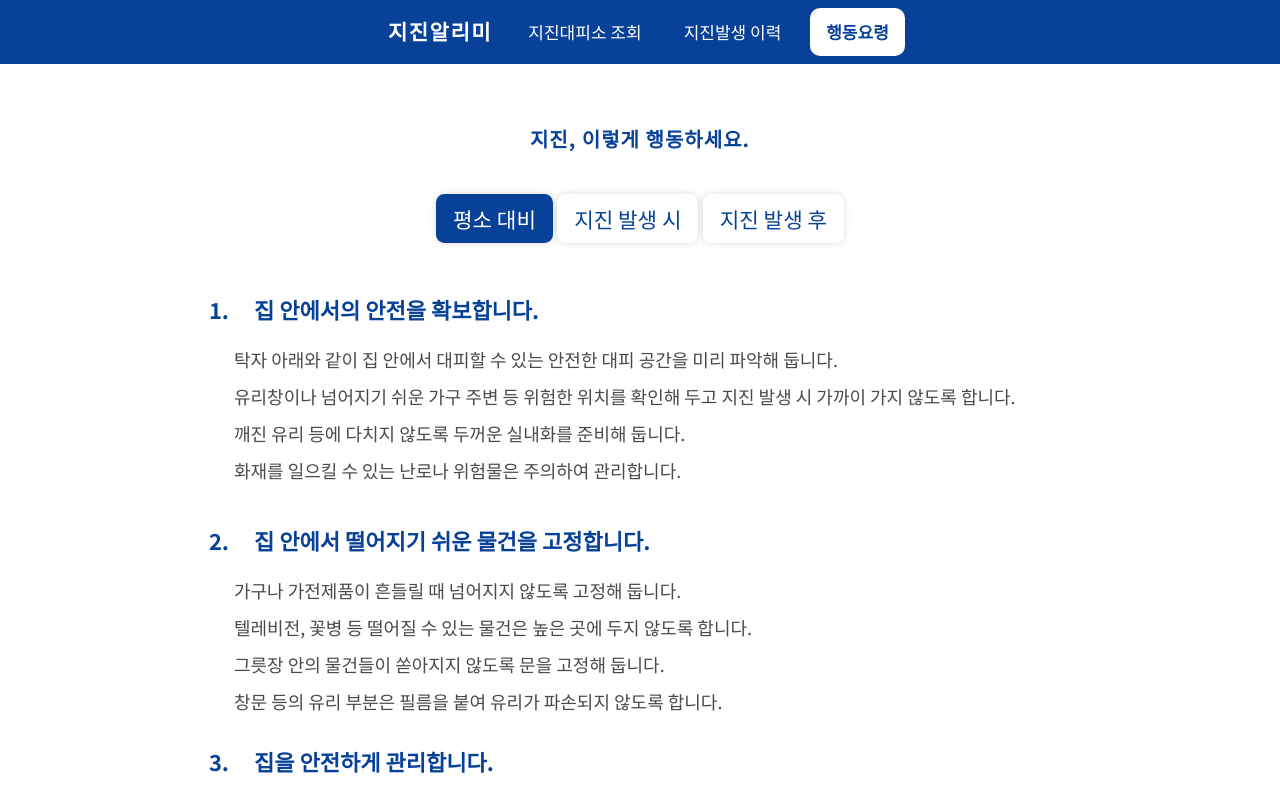
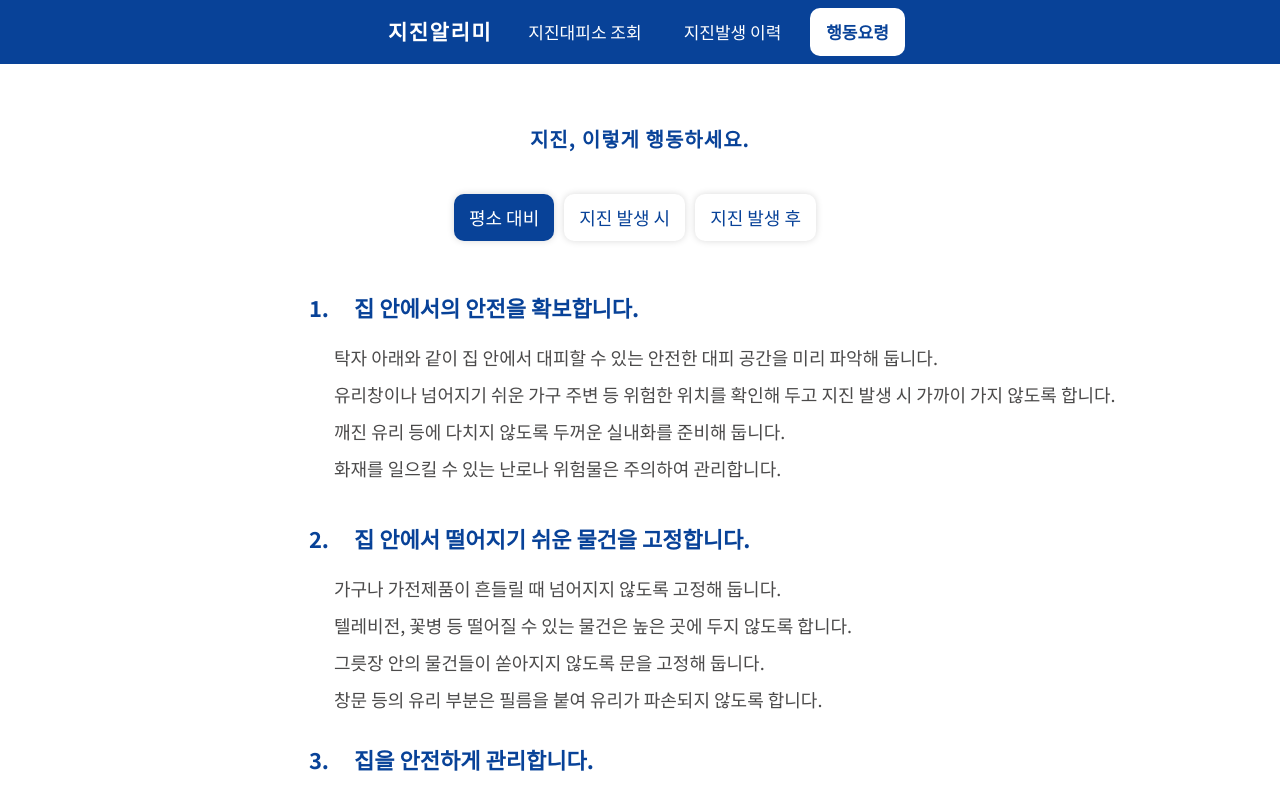
Before and after one commit to dgu-earthquake-alert/earthquake-alert, a React (Create React App) app in the folder earthquake-alert/: page /rule in a window 1280 px wide. Shown: the top 800 px of the page. Built offline with nearby package versions, Linux system fonts and the light colour scheme; no server answers.

Commit message:
Style: Shelter, Record, Rule css 수정

```diff
--- a/earthquake-alert/src/components/record/RecordTable.jsx
+++ b/earthquake-alert/src/components/record/RecordTable.jsx
@@ -71,12 +71,18 @@ const RecordTable = ({ recordData = [], activePage, handlePageChange }) => {
       />
     );
 
-    return <Pagination className="font_color_blue">{items}</Pagination>;
+    return <Pagination>{items}</Pagination>;
   };
 
   return (
-    <div className="table_wrapper">
-      <Table style={{ width: "100%" }} striped bordered hover responsive>
+    <div className="table_wrapper" style={{ marginBottom: "80px" }}>
+      <Table
+        style={{ width: "900px", textAlign: "center" }}
+        striped
+        bordered
+        hover
+        responsive
+      >
         <thead>
           <tr className="bg_color_blue">
             <th
--- a/earthquake-alert/src/components/shelter/ShelterTable.jsx
+++ b/earthquake-alert/src/components/shelter/ShelterTable.jsx
@@ -76,8 +76,14 @@ const ShelterTable = ({ shelterData, activePage, handlePageChange }) => {
   };
 
   return (
-    <div className="table_wrapper">
-      <Table style={{ width: "100%" }} striped bordered hover responsive>
+    <div className="table_wrapper" style={{ marginBottom: "80px" }}>
+      <Table
+        style={{ width: "900px", textAlign: "center" }}
+        striped
+        bordered
+        hover
+        responsive
+      >
         <thead>
           <tr className="bg_color_blue">
             <th
--- a/earthquake-alert/src/pages/Rule/Rule.jsx
+++ b/earthquake-alert/src/pages/Rule/Rule.jsx
@@ -26,12 +26,19 @@ const Rule = () => {
   return (
     <>
       <Header />
-      <main className="main">
+      <main
+        className="main"
+        style={{
+          width: "1080px",
+          margin: "0 auto",
+          marginBottom: "80px",
+        }}
+      >
         <div className="main_title">지진, 이렇게 행동하세요.</div>
         <div className="btn_select_group">
-        <Link
+          <Link
             to="/rule"
-            className={`btn btn-primary btn-lg ${
+            className={`select_button ${
               activeButton === "" ? "color_blue" : "color_white"
             }`}
             onClick={handleButtonClick}
@@ -40,7 +47,7 @@ const Rule = () => {
           </Link>
           <Link
             to="/rule/subpage1"
-            className={`btn btn-secondary btn-lg ms-1 ${
+            className={`select_button ${
               activeButton === "subpage1" ? "color_blue" : "color_white"
             }`}
             onClick={handleSecondButtonClick}
@@ -49,7 +56,7 @@ const Rule = () => {
           </Link>
           <Link
             to="/rule/subpage2"
-            className={`btn btn-secondary btn-lg ms-1 ${
+            className={`select_button ${
               activeButton === "subpage2" ? "color_blue" : "color_white"
             }`}
             onClick={handleThirdButtonClick}
--- a/earthquake-alert/src/styles/global.css
+++ b/earthquake-alert/src/styles/global.css
@@ -68,3 +68,7 @@ body {
   border: none;
   box-shadow: 0px 0px 7px rgba(0, 0, 0, 0.15);
 } */
+
+a:link {
+  text-decoration: none;
+}
--- a/earthquake-alert/src/styles/rule/rule.css
+++ b/earthquake-alert/src/styles/rule/rule.css
@@ -1,14 +1,12 @@
 .main {
   width: 100vw;
-  transition: width 0.3s ease-in-out;
-  float: right;
-
 }
 
 .main_title {
   display: flex;
   justify-content: center;
   align-items: center;
+  width: 100%;
   padding-top: 60px;
   font-size: 20px;
   font-weight: bold;
@@ -25,11 +23,30 @@
   padding-left: 200px;
 }
 
-.btn_select_group{
+.btn_select_group {
   display: flex;
   justify-content: center;
   align-items: center;
   padding-top: 40px;
+}
+
+.select_button {
+  padding: 10px 15px;
+  border-radius: 10px;
+  cursor: pointer;
+  margin-right: 10px;
+  font-size: 18px;
+}
+
+.select_button:hover {
+  background-color: #084298;
+  color: white;
+  transition: 0.2s;
+}
+
+.select_button:focus {
+  border: none;
+  outline: none;
 }
 
 .ol {
```
